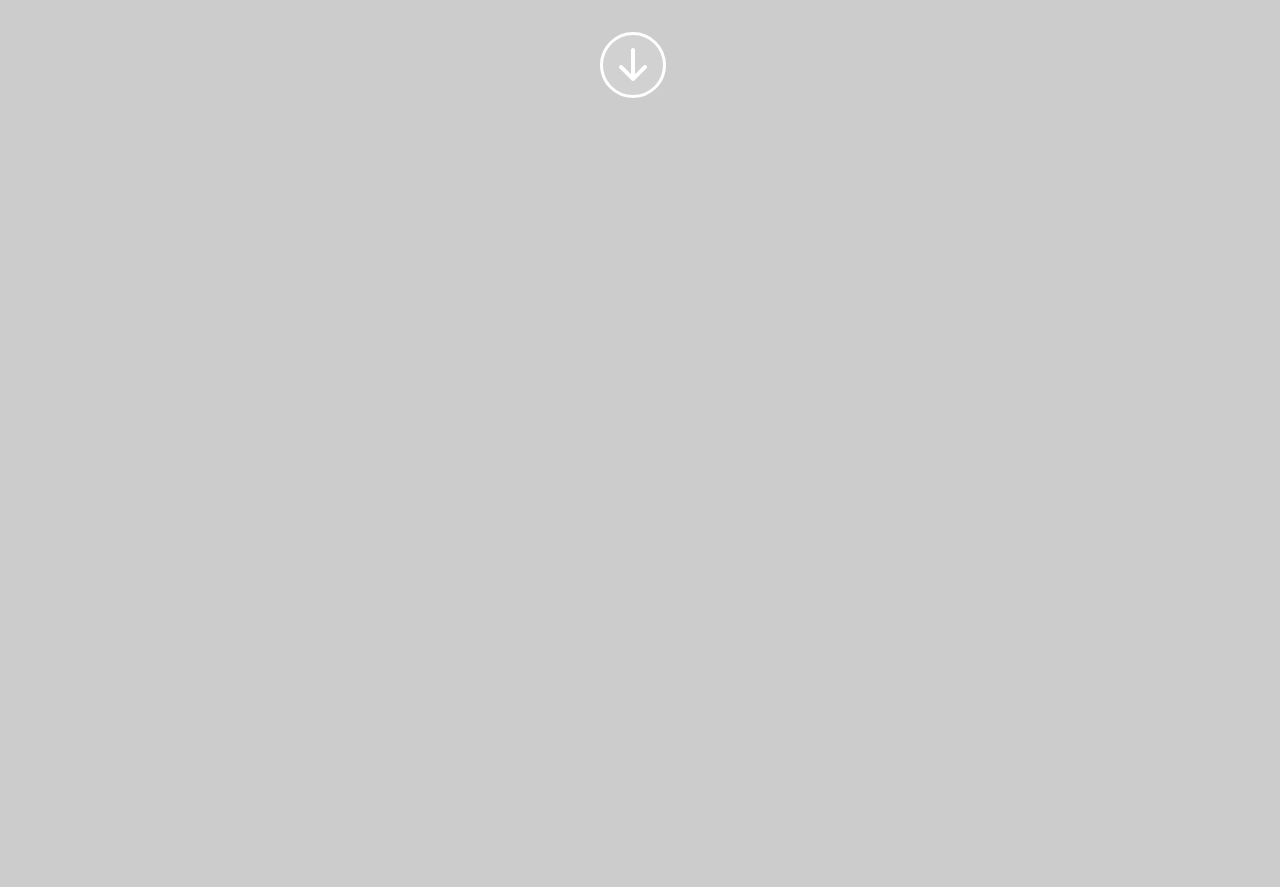
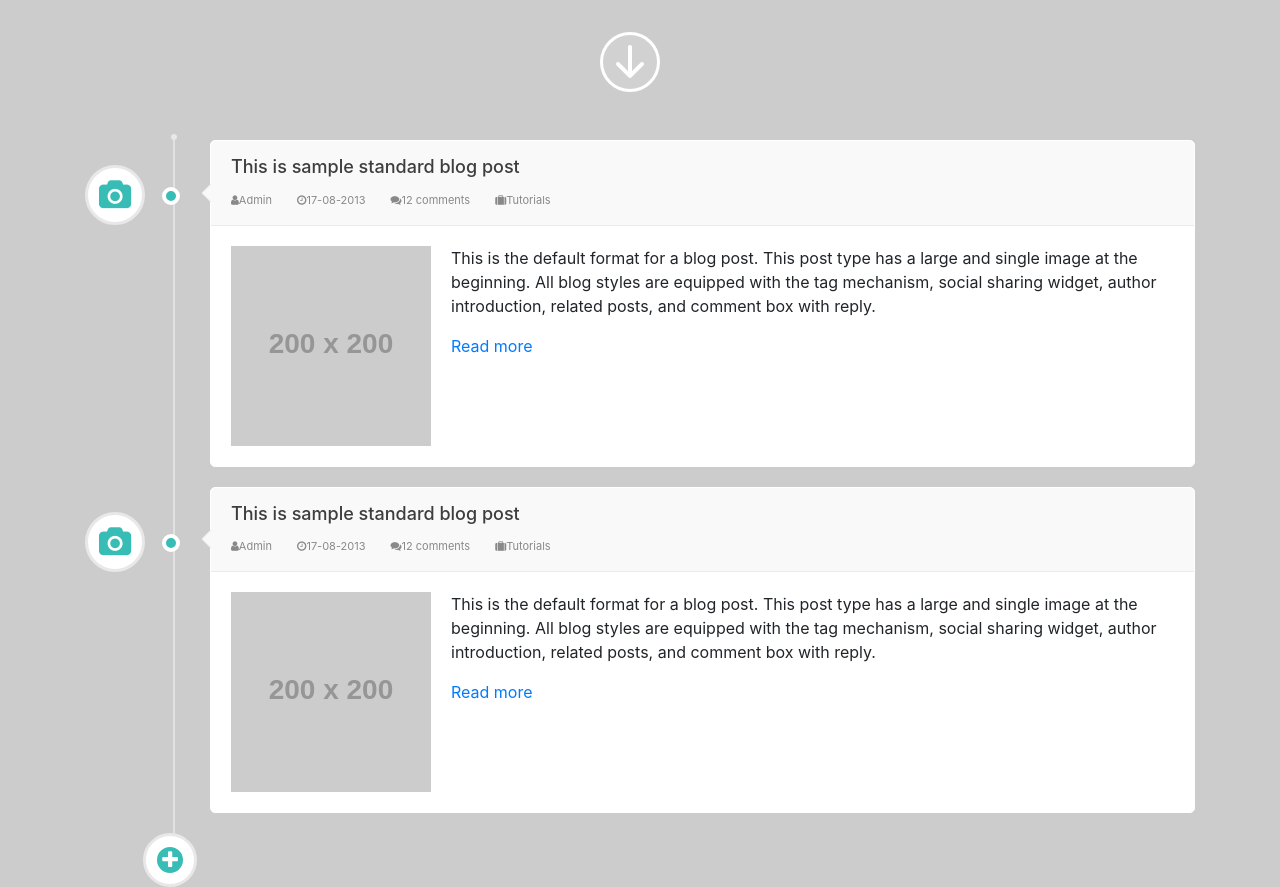
Before and after one commit to Renhj90520/vue-components, a Vue app: page / in a window 1280 px wide. Shown: the part 680-1567 px from the top of the page. Before the commit the page ends 800 px from the top, so only its background shows below. Built offline with nearby package versions, Linux system fonts and the light colour scheme.

Commit message:
timeline

```diff
--- a/index.html
+++ b/index.html
@@ -5,7 +5,7 @@
   <meta charset="utf-8">
   <meta name="viewport" content="width=device-width,initial-scale=1.0">
   <title>components</title>
-  <link rel="stylesheet" href="https://cdn.bootcss.com/normalize/8.0.0/normalize.css">
+  <link rel="stylesheet" href="https://cdn.bootcss.com/bootstrap/4.1.0/css/bootstrap.css">
   <link rel="stylesheet" href="https://cdn.bootcss.com/font-awesome/4.7.0/css/font-awesome.css">
 </head>
 
--- a/src/App.vue
+++ b/src/App.vue
@@ -1,31 +1,46 @@
 <template>
-  <div id="app">
+<div id="app">
+  <div class="space">
     <app-down-arrow></app-down-arrow>
     <app-slide-menu></app-slide-menu>
   </div>
+  <div class="container">
+    <app-timeline></app-timeline>
+  </div>
+</div>
 </template>
 
 <script>
 import DownArrow from './components/DownArrow';
 import SlideMenu from './components/SlideMenu';
+import Timeline from './components/Timeline';
 export default {
   name: 'App',
   components: {
     'app-down-arrow': DownArrow,
-    'app-slide-menu': SlideMenu
+    'app-slide-menu': SlideMenu,
+    'app-timeline': Timeline
   }
 };
 </script>
 
 <style>
+html {
+  width: 100%;
+  height: 100%;
+}
 body {
   width: 100%;
   height: 100%;
   background-color: #ccc;
 }
 #app {
+  height: 100%;
+}
+.space {
   width: 100%;
   height: 100%;
+  margin-bottom: 20px;
 }
 
 ul {
@@ -33,4 +48,7 @@ ul {
   padding: 0;
   clear: both;
 }
+.whiteback {
+  background-color: white;
+}
 </style>
--- /dev/null
+++ b/src/components/Timeline.vue
@@ -0,0 +1,71 @@
+<template>
+<div id="host">
+  <div id="line">
+      <span class="timeline-dot"></span>
+  </div>
+  <app-timeline-item></app-timeline-item>
+  <app-timeline-item></app-timeline-item>
+  <div class="oper-wrapper">
+      <a href="#" id="last-oper">
+        <i class="fa fa-plus"></i>
+      </a>
+  </div>
+</div>
+</template>
+<script>
+import TimelineItem from './TimelineItem';
+export default {
+  components: {
+    'app-timeline-item': TimelineItem
+  }
+};
+</script>
+<style scoped>
+#host {
+  position: relative;
+  height: 100%;
+  width: 100%;
+  padding-bottom: 54px;
+}
+#line {
+  width: 2px;
+  height: 100%;
+  background-color: #e1e1e1;
+  position: absolute;
+  left: 88px;
+  margin-bottom: 50px;
+}
+.timeline-dot {
+  width: 6px;
+  height: 6px;
+  background-color: #e8e8e8;
+  border-radius: 50%;
+  position: absolute;
+  top: -6px;
+  left: -2px;
+}
+.oper-wrapper {
+  position: absolute;
+  left: 58px;
+}
+#last-oper {
+  width: 54px;
+  height: 54px;
+  border: 3px solid #e8e8e8;
+  border-radius: 50%;
+  display: block;
+  position: relative;
+  background-color: white;
+  text-align: center;
+  font-size: 20px;
+  line-height: 48px;
+}
+#last-oper i {
+  background-color: #37bdb5;
+  color: white;
+  border-radius: 50%;
+  width: 26px;
+  height: 26px;
+  line-height: 26px;
+}
+</style>
--- /dev/null
+++ b/src/components/TimelineItem.vue
@@ -0,0 +1,186 @@
+<template>
+    <div id="itemhost">
+        <div class="icon">
+            <i class="fa fa-camera"></i>
+            <span class="circle"></span>
+        </div>
+        <div class="entry-body">
+            <header>
+                <span class="triangle"></span>
+                <h4 class="title">
+                <a href="#">This is sample standard blog post</a>
+                </h4>
+                <span>
+                <i class="fa fa-user"></i>
+                <a href="#">Admin</a>
+                </span>
+                <span>
+                <i class="fa fa-clock-o"></i>
+                <a href="#">17-08-2013</a>
+                </span>
+                <span>
+                <i class="fa fa-comments"></i>
+                <a href="#">12 comments</a>
+                </span>
+                <span>
+                <i class="fa fa-suitcase"></i>
+                <a href="#">Tutorials</a>
+                </span>
+            </header>
+            <div class="entry-content clearfix">
+                <div class="entry-thumb hover-effect" @mouseenter="isMaskShow=true" @mouseleave="isMaskShow=false">
+                <transition name="slide">
+                    <div class="mask" v-show="isMaskShow">
+                        <a href="#">
+                        <i class="fa fa-plus"></i>
+                        </a>
+                    </div>
+                </transition>
+                <img src="http://www.placehold.it/200x200" alt="">
+                </div>
+                <p>This is the default format for a blog post. This post type has a large and single image at the beginning. All blog styles
+                are equipped with the tag mechanism, social sharing widget, author introduction, related posts, and comment box with
+                reply.
+                </p>
+                <a class="more-link ajax" href="news-standard.html">Read more</a>
+            </div>
+        </div>
+    </div>
+</template>
+<script>
+export default {
+  data() {
+    return {
+      isMaskShow: false
+    };
+  }
+};
+</script>
+<style scoped>
+#itemhost {
+  position: relative;
+  width: 100%;
+  display: flex;
+  margin: 0px 0 20px;
+}
+.icon {
+  position: relative;
+  margin-top: 25px;
+  flex: 0 0 125px;
+}
+.icon i {
+  margin: 0;
+  width: 60px;
+  height: 60px;
+  border: 3px solid #e8e8e8;
+  border-radius: 50%;
+  font-size: 30px;
+  color: #37bdb5;
+  text-align: center;
+  line-height: 54px;
+  background-color: white;
+}
+.circle {
+  width: 18px;
+  height: 18px;
+  background-color: #37bdb5;
+  position: absolute;
+  top: 22px;
+  left: 77px;
+  border-radius: 50%;
+  border: 4px solid white;
+  display: block;
+}
+
+.entry-body {
+  background-color: white;
+  border: 1px solid white;
+  border-radius: 5px;
+  flex: 1 1 auto;
+}
+
+.entry-body header {
+  position: relative;
+  border-bottom: 1px solid #ebebeb;
+  padding: 15px 20px;
+  background-color: #f9f9f9;
+  border-radius: 5px 5px 0 0;
+}
+header a {
+  color: #3d3d3d;
+  text-decoration: none;
+}
+header a:hover {
+  color: #37bdb5;
+}
+.title {
+  font-size: 18px;
+}
+
+header span a,
+header span i {
+  color: #898989;
+  font-size: 11px;
+  display: inline-block;
+}
+header span a:hover {
+  color: #37bdb5;
+}
+header span {
+  margin-right: 25px;
+}
+.entry-content {
+  padding: 20px;
+}
+.entry-thumb {
+  float: left;
+  margin-right: 20px;
+  position: relative;
+}
+.mask {
+  position: absolute;
+  top: 0;
+  width: 100%;
+  height: 100%;
+  background-color: rgba(0, 0, 0, 0.5);
+  overflow: hidden;
+  transition: opacity 300ms ease-in, left 600ms ease-in;
+}
+.mask a {
+  position: absolute;
+  top: 50%;
+  left: 50%;
+  margin-left: -20px;
+  margin-top: -20px;
+  width: 40px;
+  height: 40px;
+  border: 2px solid white;
+  border-radius: 50%;
+  text-align: center;
+  color: white;
+  line-height: 36px;
+  font-size: 20px;
+}
+.triangle {
+  width: 10px;
+  height: 20px;
+  display: block;
+  position: absolute;
+  background-image: url('../assets/images/triangle-timeline.png');
+  background-repeat: no-repeat;
+  top: 50%;
+  left: -10px;
+}
+.slide-enter {
+  opacity: 0;
+}
+.slide-enter-active {
+  left: 0;
+}
+.slide-leave {
+}
+.slide-leave-active {
+  opacity: 0;
+  left: 100%;
+}
+</style>
```
